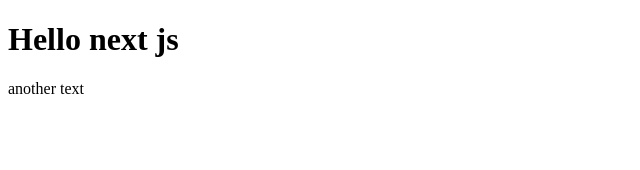
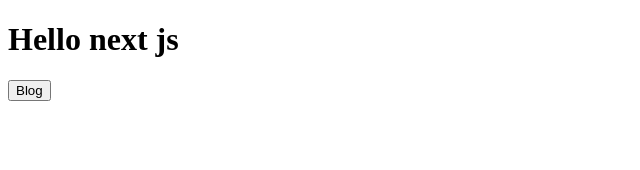
Before and after one commit to SifatNiloy/my-first-nextjs-app, a Next.js app: page / in a window 1280 px wide. Shown: the top 170 px of the page, without its empty margins (0-640 px from the left). Built offline with nearby package versions, Linux system fonts and the light colour scheme.

Commit message:
link component and title

```diff
--- a/pages/index.js
+++ b/pages/index.js
@@ -1,15 +1,17 @@
-import Head from 'next/head'
-import Image from 'next/image'
-import { Inter } from '@next/font/google'
-import styles from '../styles/Home.module.css'
-
-// const inter = Inter({ subsets: ['latin'] })
+import Head from "next/head";
+import Link from "next/link";
 
 export default function Home() {
   return (
     <div>
+      <Head>
+        <title>Home page</title>
+      </Head>
+
       <h1>Hello next js</h1>
-      <p>another text</p>
+      <Link href="/blog">
+        <button>Blog</button>
+      </Link>
     </div>
   )
 }
```
Also changed, not shown: pages/blog/index.js (+8 -0 lines).
